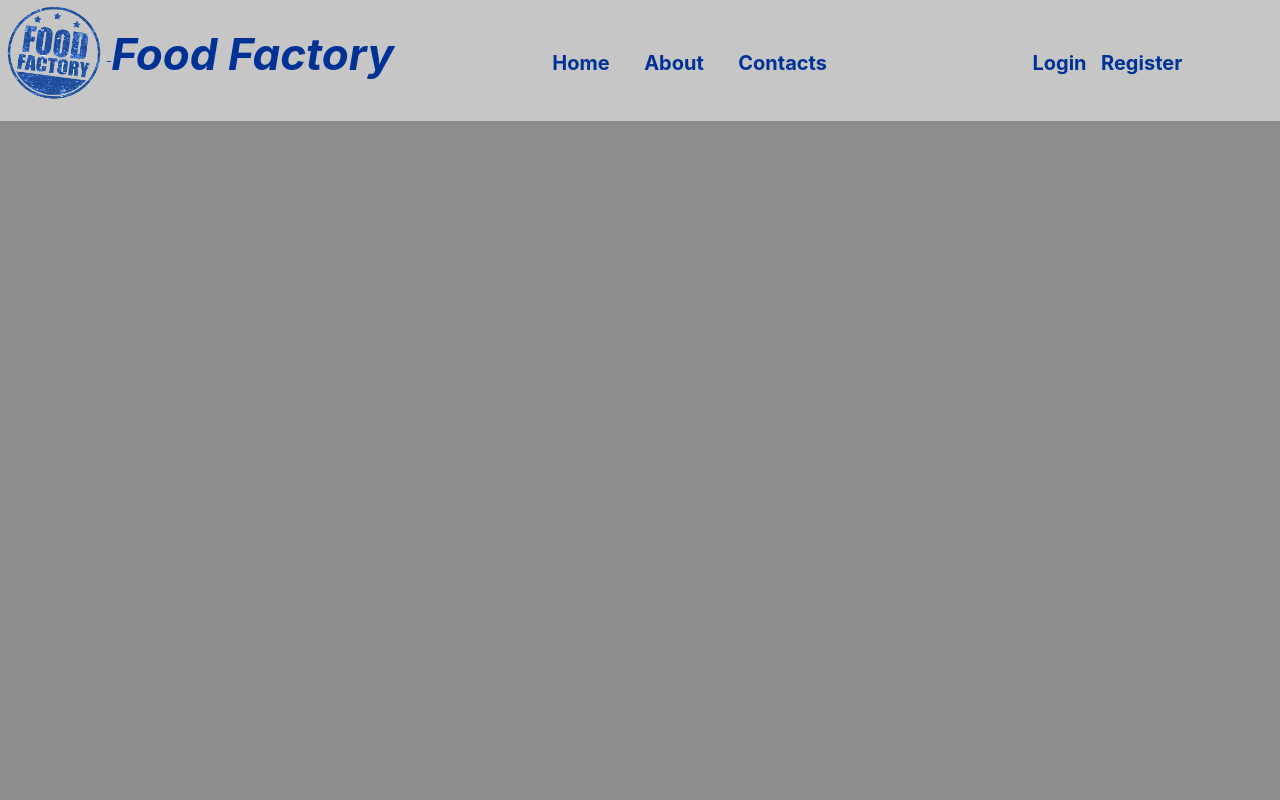
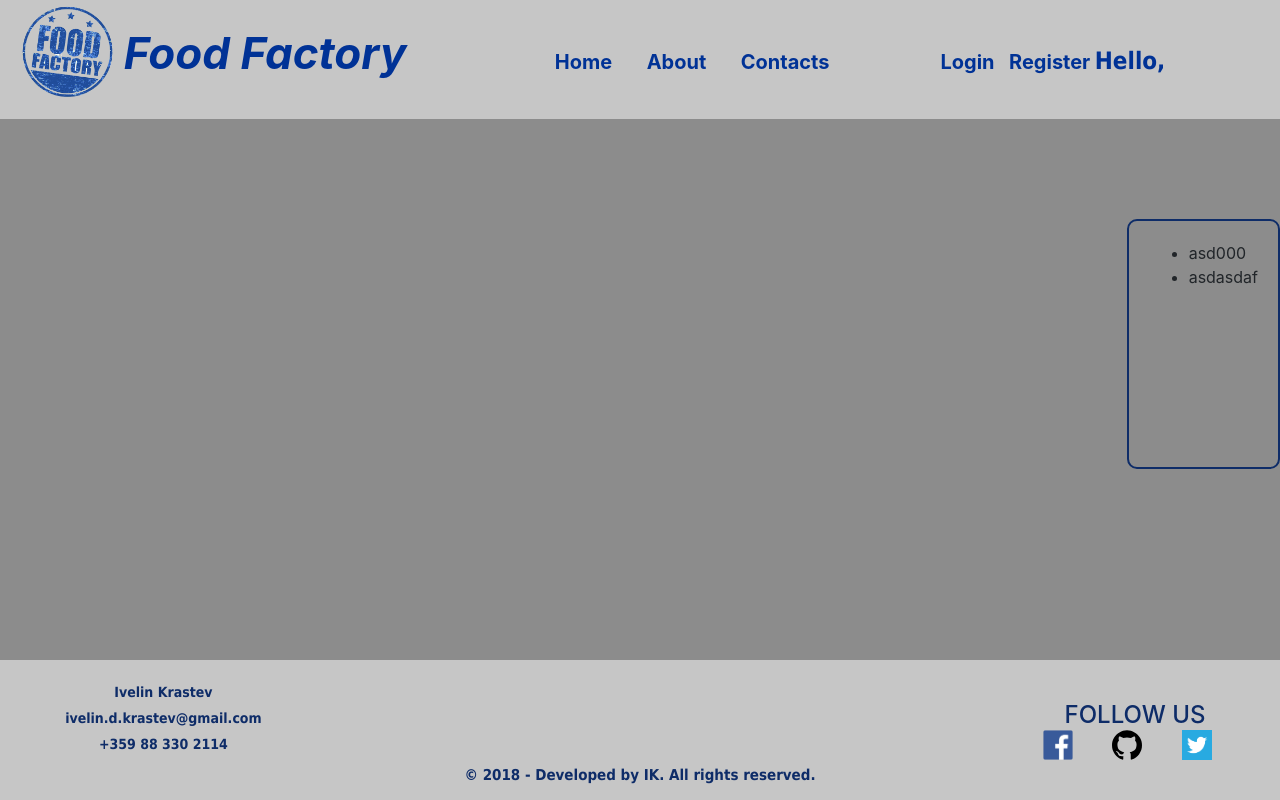
Before and after one commit to IvelinKrastev/JS_Project, a plain HTML site: page contacts.html in a window 1280 px wide. Drawn offline with nearby package versions, Linux system fonts and the light colour scheme; a script that the page names is missing.

Commit message:
Included a main div in every page and changed the formHolder id in the loader.js with the id of the main holder. Also implemented reloading of the page on register login and logout. Added some styles.

```diff
--- a/about.html
+++ b/about.html
@@ -10,6 +10,7 @@
 		<link rel="shortcut icon" type="image/x-icon" href="images/food_factory_logo.ico" />
 		<title> About </title>
 		<script src="https://ajax.googleapis.com/ajax/libs/jquery/3.3.1/jquery.min.js"></script>
+		<script type="text/javascript" src="https://download.kinvey.com/js/kinvey-html5-sdk-3.9.3.min.js" ></script>
 		<script type="text/javascript" src="scripts/login-register.js"></script>
 		<script type="text/javascript" src="scripts/loader.js"></script>
 
@@ -29,6 +30,10 @@
 
 			<div id="header"></div>
 
+			<div id="mainPage">
+
+			</div>
+
 			<div id="footer"></div>
 
 		</div>
--- a/contacts.html
+++ b/contacts.html
@@ -10,6 +10,7 @@
 		<link rel="shortcut icon" type="image/x-icon" href="images/food_factory_logo.ico" />
 		<title> Contacts </title>
 		<script src="https://ajax.googleapis.com/ajax/libs/jquery/3.3.1/jquery.min.js"></script>
+		<script type="text/javascript" src="https://download.kinvey.com/js/kinvey-html5-sdk-3.9.3.min.js" ></script>
 		<script type="text/javascript" src="scripts/login-register.js"></script>
 		<script type="text/javascript" src="scripts/loader.js"></script>
 
@@ -29,9 +30,18 @@
 
 			<div id="header"></div>
 
+			<div class="col-xs-12" id="mainPage">
+				<aside class="sideMenu col-xs-12">
+					<ul>
+						<li>asd000</li>
+						<li>asdasdaf</li>
+					</ul>
+				</aside>
+
+			</div>
+
 			<div id="footer"></div>
 
 		</div>
 	</body>
-
 </html>
--- a/header.html
+++ b/header.html
@@ -1,4 +1,4 @@
-<header class="header" id="headerLoad">
+<header class="header container-fluid" id="headerLoad">
 	<a href="index.html">
 		<img class="logo col-xs-12 col-sm-12 col-md-1 col-lg-1" src="images/food_factory_logo.png" />
 	</a>
--- a/scripts/loader.js
+++ b/scripts/loader.js
@@ -6,7 +6,7 @@ function	loaderTimeout() {
 function	showPage() {
 	document.getElementById( "loader" ).style.display 		= "none";
   	document.getElementById( "headerLoad" ).style.display 	= "block";
-  	document.getElementById( "formHolder" ).style.display	= "block";
+  	document.getElementById( "mainPage" ).style.display	= "block";
   	document.getElementById( "footerLoad" ).style.display 	= "block";
 
   	hasActiveUser();
--- a/scripts/login-register.js
+++ b/scripts/login-register.js
@@ -11,17 +11,12 @@ Kinvey.init( {
 var activeUser = Kinvey.User.getActiveUser();
 console.log( activeUser );
 
-
-
 function    hasActiveUser() {
     if( activeUser !== null ) {
-
         document.getElementById( 'helloUser' ).style.display        = "inline-block";
         document.getElementById( 'userHeader' ).style.display       = "inline-block";
         document.getElementById( 'userHeader' ).innerHTML           = activeUser.data.username;
         document.getElementById( 'logout' ).style.display           = "inline-block";
-
-
 
         document.getElementById( 'loginButton' ).style.display      = "none";
         document.getElementById( 'registerButton' ).style.display   = "none";
@@ -42,7 +37,8 @@ function    login() {
         .then( function( user ) {
             console.log( user );
             document.getElementById( 'successfulLogin' ).style.display  = "block";
-        location.reload();
+            window.location.replace( "https://ivelinkrastev.github.io/jsproject/" );
+            window.location.reload();
         } )
         .catch( function( error ) {
             document.getElementById( 'failedLogin' ).style.display  = "block";
@@ -57,10 +53,11 @@ function    register() {
         username: $( '#registerUsername' ).val(),
         password: $( '#registerPassword' ).val()
     } )
-
         .then( function( user ) {
             console.log( user );
             document.getElementById( 'successfulRegister' ).style.display  = "block";
+            window.location.replace( "https://ivelinkrastev.github.io/jsproject/" );
+            location.reload();
         } )
         .catch( function( error ) {
             document.getElementById( 'failedRegister' ).style.display  = "block";
@@ -74,7 +71,10 @@ function    logout() {
     var promise = Kinvey.User.logout()
         .then( function() {
             console.log( 'Logged out.' );
-        } ).catch( function( error ) {
+            window.location.replace( "https://ivelinkrastev.github.io/jsproject/" );
+            window.location.reload();
+        } )
+        .catch( function( error ) {
             console.log( error );
         } );
 }
--- a/styles/main_style.css
+++ b/styles/main_style.css
@@ -132,6 +132,7 @@ body {
 
 @media only screen
 and (max-width : 767px) {
+
 	.main-menu-item {
 		padding-right: 10px;
 	}
@@ -173,6 +174,34 @@ and (min-width : 1024px) {
 }
 
 
+/* STYLES FOR MAIN DIV. */
+
+#mainPage {
+	position: relative;
+	min-height: 350px;
+	-webkit-animation-name: animate_page;
+  	-webkit-animation-duration: 1s;
+  	animation-name: animate_page;
+  	animation-duration: 1s;
+}
+
+
+/* STYLES FOR SIDE MENU. */
+
+.sideMenu {
+	position: relative;
+	padding: 20px;
+	margin-top: 100px;
+	margin-bottom: 100px;
+	float: right;
+	height: 250px;
+
+	border: 2px solid #0e2c68;
+	border-radius: 10px;
+}
+
+/* STYLES FOR THE FOOTER */
+
 .footer {
 	position: absolute;
   	right: 0;
@@ -209,18 +238,16 @@ and (min-width : 1024px) {
 	position: absolute;
 	bottom: 40px;
 	right: 20px;
-	width: 200px;
+	width: 250px;
 }
 
 .followContainer a {
-	padding-left: 17px;
-}
-
-.followContainer:nth-child(2) {
-	padding-left: 30px;
+	padding-left: 8%;
+	padding-right: 8%;
 }
 
 .follow_us {
+	margin: auto;
 	text-align: center;
 	color: #0e2c68;
 }
@@ -235,10 +262,11 @@ and (min-width : 1024px) {
 	color: #0e2c68;
 	bottom: 0;
 	height: 20px;
+	width: 100%;
+	text-align: center;
 	font-family: Tahoma;
 	font-size: 15px;
 	font-weight: bold;
-	left: 35%;
 }
 
 @media only screen
@@ -260,16 +288,25 @@ and (max-width : 660px) {
 
 	.followContainer {
 		margin: 0 auto;
+		left: 10px;
 		margin-top: 70px;
 		position: relative;
+	}
+
+	.footerContainer a {
+		padding-left: 5%;
+		padding-right: 5%
 	}
 
 	.rights_reserved {
 		left: 0;
 		margin: 0 auto;
-		font-size: 13px;
+		font-size: 12px;
 	}
 }
+
+
+
 
 @-webkit-keyframes animate_page {
   	from { bottom: -150px; opacity: 0 }
@@ -281,7 +318,7 @@ and (max-width : 660px) {
   	to{ bottom: 0px; opacity: 1 }
 }
 
-/* STYLES FOR LOGIN PAGE */
+/* STYLES FOR LOGIN AND REGISTER PAGE */
 
 .formHolder {
 	display: none;
```
Also changed, not shown: index.html (+10 -0 lines), login.html (+1 -1 lines), register.html (+1 -1 lines). Lines whose indentation alone changed are shown as unchanged.
